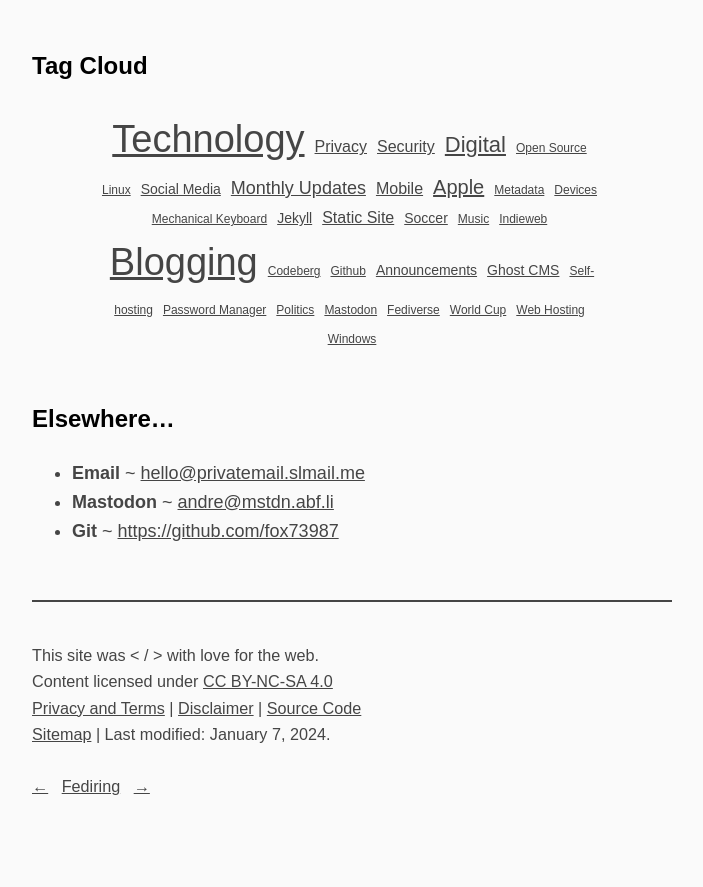
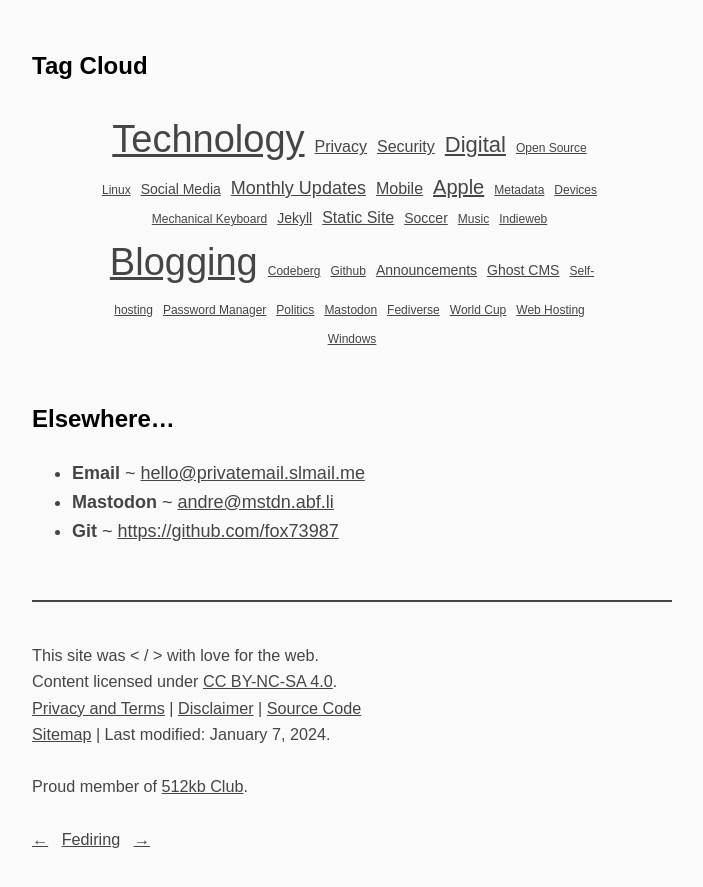
Before and after one commit to a-franca/abf.li, a Jekyll site: the page built from pages/index.md, in a window 1280 px wide and 900 px high, scrolled down 1079 px. Shown: the top 887 px of the window, without its empty margins (288-991 px from the left). Built offline with Jekyll 4.4.1, drawn with Linux system fonts in a browser that asks for light colours; before the commit the page ends 1926 px from its top, so only the background shows below that.

Commit message:
include 512kb club badge

```diff
--- a/_includes/footer.html
+++ b/_includes/footer.html
@@ -1,9 +1,10 @@
 <footer>
     <p>
     This site was &lt;&nbsp;/&nbsp;&gt; with love for the web.<br>
-    Content licensed under <a id="license" href="https://creativecommons.org/licenses/by-nc-sa/4.0/" rel="noopener noreferrer nofollow" target="_blank">{{ site.license }}</a><br>
+    Content licensed under <a id="license" href="https://creativecommons.org/licenses/by-nc-sa/4.0/" rel="noopener noreferrer nofollow" target="_blank">{{ site.license }}</a>.<br>
     <a href="/about/#privacy-and-terms">Privacy and Terms</a> &#124; <a href="/about/#disclaimer">Disclaimer</a> &#124; <a href="{{ site.source_code }}" rel="me noopener" target="_blank">Source Code</a><br>
     <a id="sitemap" href="{{ site.sitemap | prepend: site.url }}">Sitemap</a> | Last modified: {{ site.time | date: "%B %-d, %Y" }}.<br><br>
+    Proud member of <a href="https://512kb.club/" rel="noopener noreferrer nofollow" target="_blank">512kb Club</a>.<br><br>
     <a href="https://fediring.net/random" rel="noopener noreferrer nofollow" target="_blank">&larr;</a>&nbsp;&nbsp;&nbsp;<a href="https://fediring.net/" rel="noopener noreferrer nofollow" target="_blank">Fediring</a>&nbsp;&nbsp;&nbsp;<a href="https://fediring.net/random" rel="noopener noreferrer nofollow" target="_blank">&rarr;</a>
     </p>
 </footer>
```
